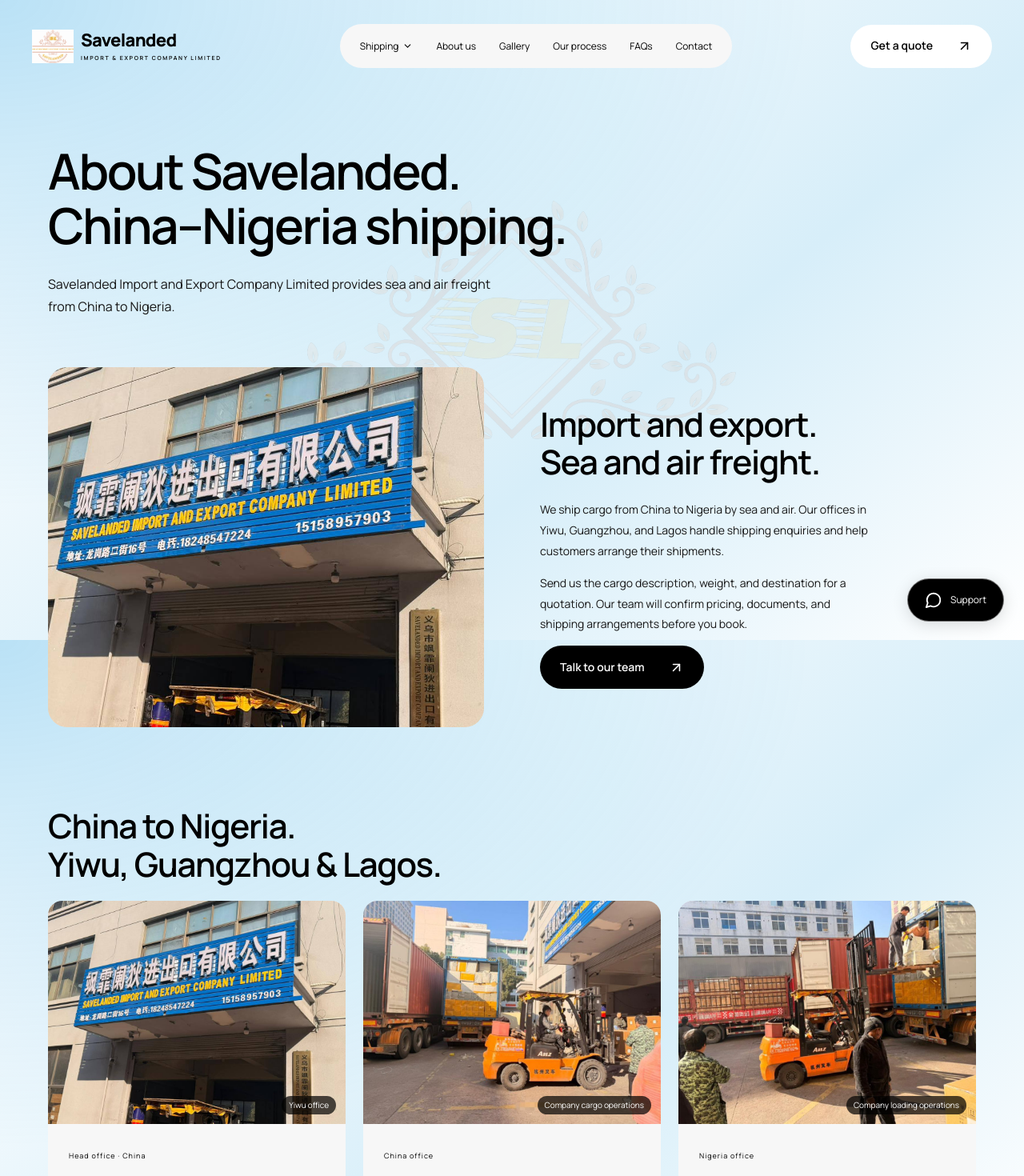
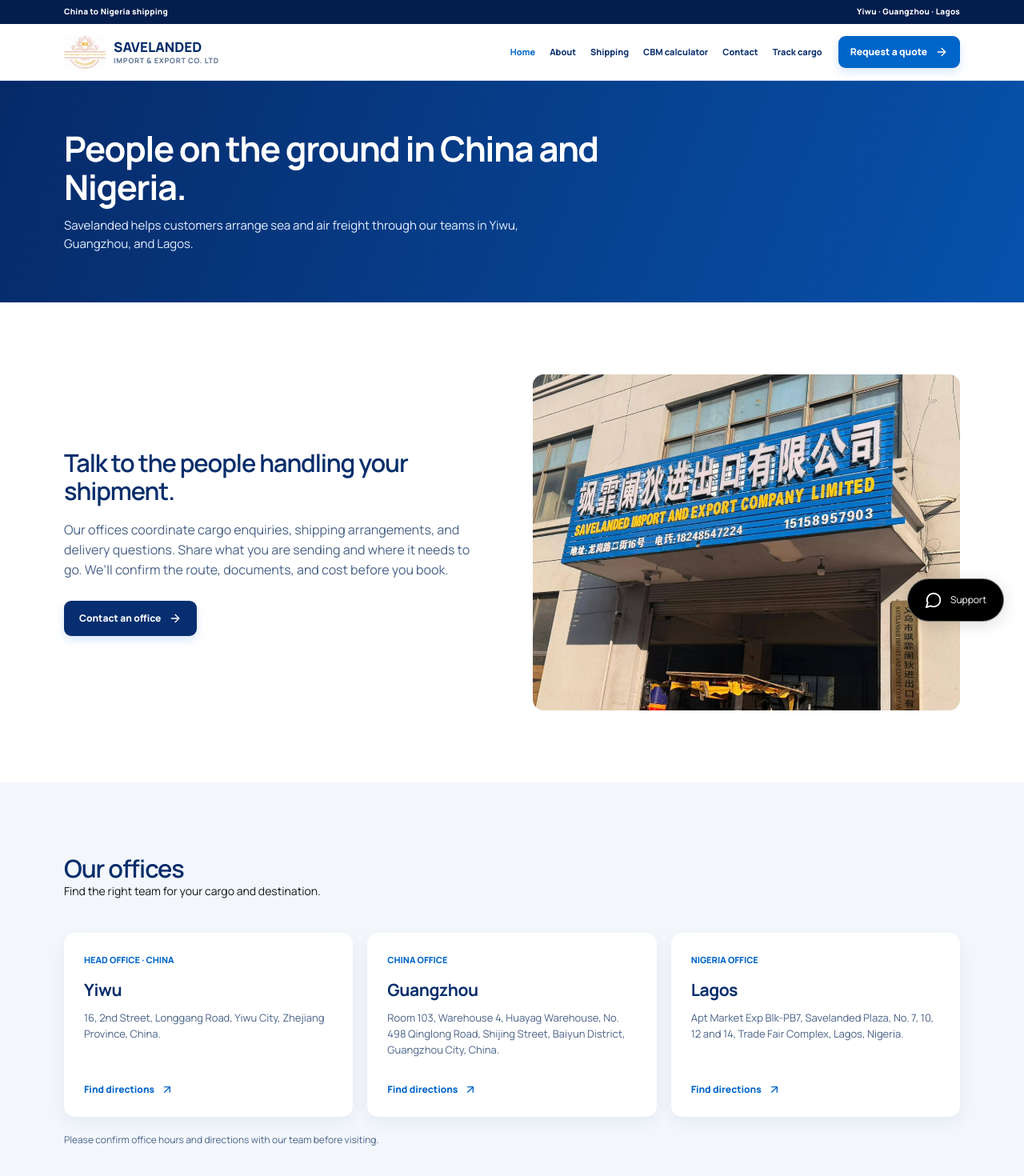
Before and after one commit to Litpathway/Saved, a Next.js app: page /about in a window 1280 px wide. Shown: the top 1470 px of the page at 80% size. Built offline with nearby package versions, Linux system fonts and the light colour scheme.

Commit message:
Unify About and tracking pages with homepage design

```diff
--- a/src/app/about/page.tsx
+++ b/src/app/about/page.tsx
@@ -1,66 +1,17 @@
 import Image from "next/image";
-import { Header } from "@/components/header";
-import { ArrowLink } from "@/components/ui";
-import { Offices } from "@/components/offices";
+import Link from "next/link";
+import { ArrowRight, ArrowUpRight } from "lucide-react";
+import { ReferenceHeader } from "@/components/reference-header";
 import { company } from "@/lib/company";
+
 export const metadata = { title: "About us" };
+
 export default function Page() {
-  return (
-    <>
-      <Header />
-      <section className="page-intro content">
-        <h1>
-          About Savelanded.
-          <br />
-          China–Nigeria shipping.
-        </h1>
-        <p>
-          {company.name} provides sea and air freight from China to Nigeria.
-        </p>
-      </section>
-      <section className="about-grid content">
-        <div className="about-image">
-          <Image
-            src="/images/company/yiwu.jpg"
-            alt="Savelanded Import and Export Company Limited office sign in Yiwu"
-            fill
-            sizes="(max-width:768px) 100vw, 600px"
-          />
-        </div>
-        <div>
-          <h2>
-            Import and export.
-            <br />
-            Sea and air freight.
-          </h2>
-          <p className="section-copy">
-            We ship cargo from China to Nigeria by sea and air. Our offices in
-            Yiwu, Guangzhou, and Lagos handle shipping enquiries and help
-            customers arrange their shipments.
-          </p>
-          <p className="section-copy">
-            Send us the cargo description, weight, and destination for a
-            quotation. Our team will confirm pricing, documents, and shipping
-            arrangements before you book.
-          </p>
-          <ArrowLink href="/contact" dark>
-            Talk to our team
-          </ArrowLink>
-        </div>
-      </section>
-      <Offices withImages />
-      <section className="content company-leadership">
-        <h2>Meet the team.</h2>
-        <div className="office-grid">
-          {company.contacts.slice(0, 3).map((c) => (
-            <article key={c.name}>
-              <span className="tiny">{c.role}</span>
-              <h3>{c.name}</h3>
-              <a href={`tel:${c.phone.replace(/\s/g, "")}`}>{c.phone}</a>
-            </article>
-          ))}
-        </div>
-      </section>
-    </>
-  );
+  return <div className="reference-home rh-subpage rh-about-page">
+    <ReferenceHeader />
+    <section className="rh-subhero"><div className="rh-wrap"><h1>People on the ground in China and Nigeria.</h1><p>Savelanded helps customers arrange sea and air freight through our teams in Yiwu, Guangzhou, and Lagos.</p></div></section>
+    <section className="rh-section"><div className="rh-wrap rh-about-story"><div><h2>Talk to the people handling your shipment.</h2><p>Our offices coordinate cargo enquiries, shipping arrangements, and delivery questions. Share what you are sending and where it needs to go. We’ll confirm the route, documents, and cost before you book.</p><Link className="rh-button rh-dark" href="/contact">Contact an office <ArrowRight size={16}/></Link></div><figure><Image src="/images/company/yiwu.jpg" alt="Savelanded office sign in Yiwu" fill sizes="(max-width:760px) 100vw, 50vw" /></figure></div></section>
+    <section className="rh-section rh-pale"><div className="rh-wrap"><div className="rh-section-head"><div><h2>Our offices</h2><p>Find the right team for your cargo and destination.</p></div></div><div className="rh-about-offices">{company.offices.map((office) => <article key={office.city}><small>{office.label}</small><h3>{office.city}</h3><p>{office.address}</p><a href={`https://www.google.com/maps/search/?api=1&query=${encodeURIComponent(office.address)}`} target="_blank" rel="noreferrer">Find directions <ArrowUpRight size={16}/></a></article>)}</div><p className="rh-office-note">Please confirm office hours and directions with our team before visiting.</p></div></section>
+    <section className="rh-section rh-closing"><div className="rh-wrap"><h2>Ready to discuss your cargo?</h2><p>Send the details to our team for a reviewed quote.</p><Link className="rh-button" href="/quote">Request a quote <ArrowRight size={16}/></Link></div></section>
+  </div>;
 }
--- a/src/app/globals.css
+++ b/src/app/globals.css
@@ -28,7 +28,7 @@ body:has(.reference-home)::before { display: none; }
 .rh-nav-cta { padding:10px 14px; }
 .rh-menu { display:none; border:0; background:none; }
 .rh-hero { background:linear-gradient(115deg,#05265d 0%,#073b83 65%,#0751a9 100%); color:#fff; }
-.rh-hero-grid { min-height:540px; display:grid; grid-template-columns:minmax(0,1.35fr) minmax(310px,.8fr); align-items:center; gap:70px; padding:72px 0; }
+.rh-hero-grid { min-height:590px; display:grid; grid-template-columns:minmax(0,1.1fr) minmax(0,1fr); align-items:center; gap:48px; padding:56px 0; }
 .rh-hero-tag { display:inline-block; padding:5px 12px; border:1px solid #ffffff4d; border-radius:30px; background:#ffffff17; font-size:11px; font-weight:800; letter-spacing:.03em; }
 .rh-hero h1 { max-width:670px; margin:24px 0 18px; font-size:clamp(42px,4vw,62px); line-height:1.02; letter-spacing:-.04em; }
 .rh-hero h1 em { display:block; color:#168aff; font-style:normal; }
@@ -3378,7 +3378,7 @@ textarea::placeholder {
   .gallery-manager-thumb { width: 74px; height: 62px; }
 }
 
-.rh-hero-photo { position:relative; width:100%; height:400px; margin:0; overflow:hidden; border-radius:14px; background:#12386a; }
+.rh-hero-photo { position:relative; width:100%; height:490px; margin:0; overflow:hidden; border-radius:14px; background:#12386a; }
 .rh-hero-photo img { object-fit:cover; object-position:center; }
 .rh-hero-photo figcaption { position:absolute; right:0; bottom:0; padding:8px 14px; background:#05265ddd; color:#fff; font-size:11px; font-weight:700; }
 .rh-process article { padding-top:20px; border-top:2px solid #dce8f5; }
@@ -3392,3 +3392,27 @@ textarea::placeholder {
   .rh-hero-photo { height:300px; }
   .rh-process { gap:24px; }
 }
+
+.rh-about-story { display:grid; grid-template-columns:1fr 1fr; align-items:center; gap:52px; }
+.rh-about-story p { margin:20px 0 26px; max-width:520px; color:#496287; font-size:16px; }
+.rh-about-story figure { position:relative; height:420px; margin:0; overflow:hidden; border-radius:14px; background:#e7eef7; }
+.rh-about-story figure img { object-fit:cover; }
+.rh-about-offices { display:grid; grid-template-columns:repeat(3,minmax(0,1fr)); gap:18px; }
+.rh-about-offices article { display:flex; flex-direction:column; min-height:230px; padding:25px; border-radius:14px; background:#fff; box-shadow:0 8px 20px #07356c0f; }
+.rh-about-offices small { color:var(--rh-blue); font-size:11px; font-weight:800; text-transform:uppercase; }
+.rh-about-offices h3 { margin-top:15px; font-size:21px; }
+.rh-about-offices p { margin:10px 0 20px; color:#496287; font-size:13px; }
+.rh-about-offices a { display:inline-flex; align-items:center; gap:8px; margin-top:auto; color:var(--rh-blue); font-size:12px; font-weight:800; }
+.rh-office-note { margin-top:20px !important; color:#496287; font-size:12px; }
+.rh-track-page .tracker { max-width:850px; margin:auto; }
+.rh-track-page .tracker>form { padding:32px; border:1px solid #dce7f3; border-radius:14px; background:#fff; box-shadow:0 8px 20px #07356c0f; }
+.rh-track-page .tracking-form-heading { color:var(--rh-ink); }
+.rh-track-page .tracking-input input { border:1px solid #b9cbe2; color:var(--rh-ink); }
+.rh-track-page .tracking-input .pill { background:var(--rh-blue); color:#fff; }
+.rh-track-page .tracker .form-note { color:#496287; }
+@media(max-width:760px) {
+  .rh-about-story,.rh-about-offices { grid-template-columns:1fr; }
+  .rh-about-story { gap:30px; }
+  .rh-about-story figure { height:320px; }
+  .rh-track-page .tracker>form { padding:22px; }
+}
```
Also changed, not shown: src/app/track/page.tsx (+8 -17 lines).
